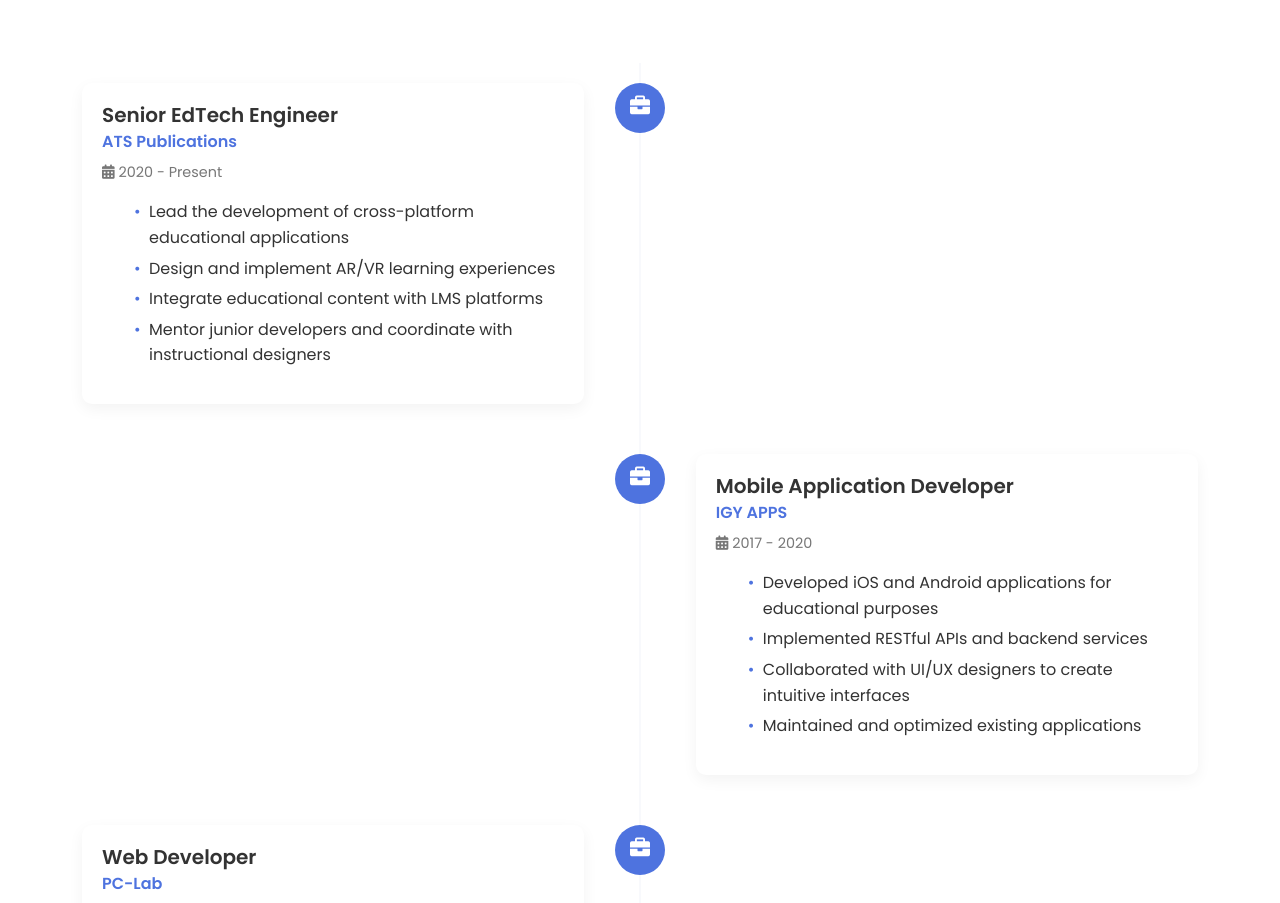
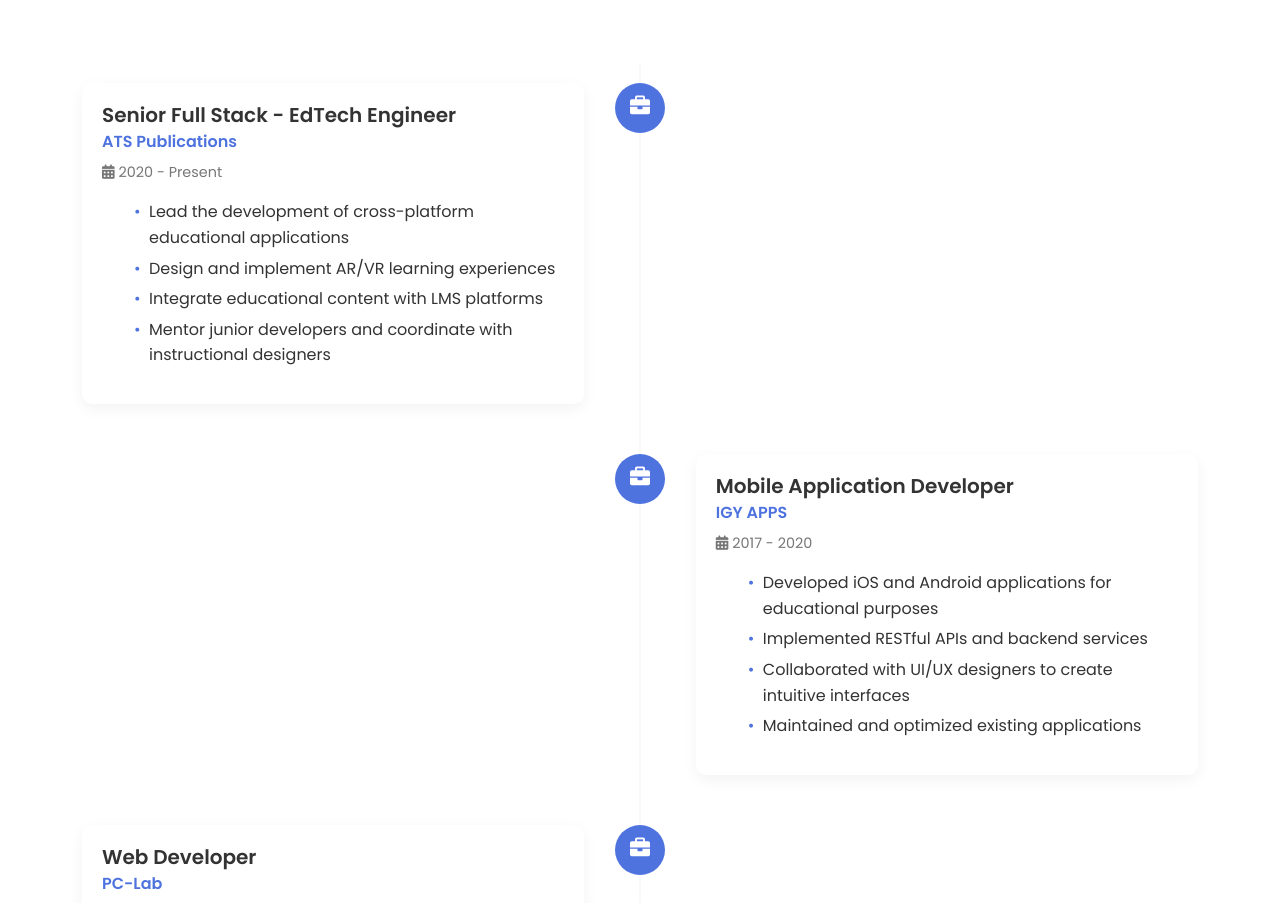
Before and after one commit to islammohy/islammohy.github.io, a plain HTML site: page index.html in a window 1280 px wide. Shown: the part 2377-3280 px from the top of the page. Drawn offline with nearby package versions, Linux system fonts and the light colour scheme.

Commit message:
modified:   index.html

```diff
--- a/index.html
+++ b/index.html
@@ -214,7 +214,7 @@
                     </div>
                     <div class="timeline-panel">
                         <div class="timeline-heading">
-                            <h3>Senior EdTech Engineer</h3>
+                            <h3>Senior Full Stack - EdTech Engineer</h3>
                             <h4>ATS Publications</h4>
                             <p><i class="fas fa-calendar-alt"></i> 2020 - Present</p>
                         </div>
```
